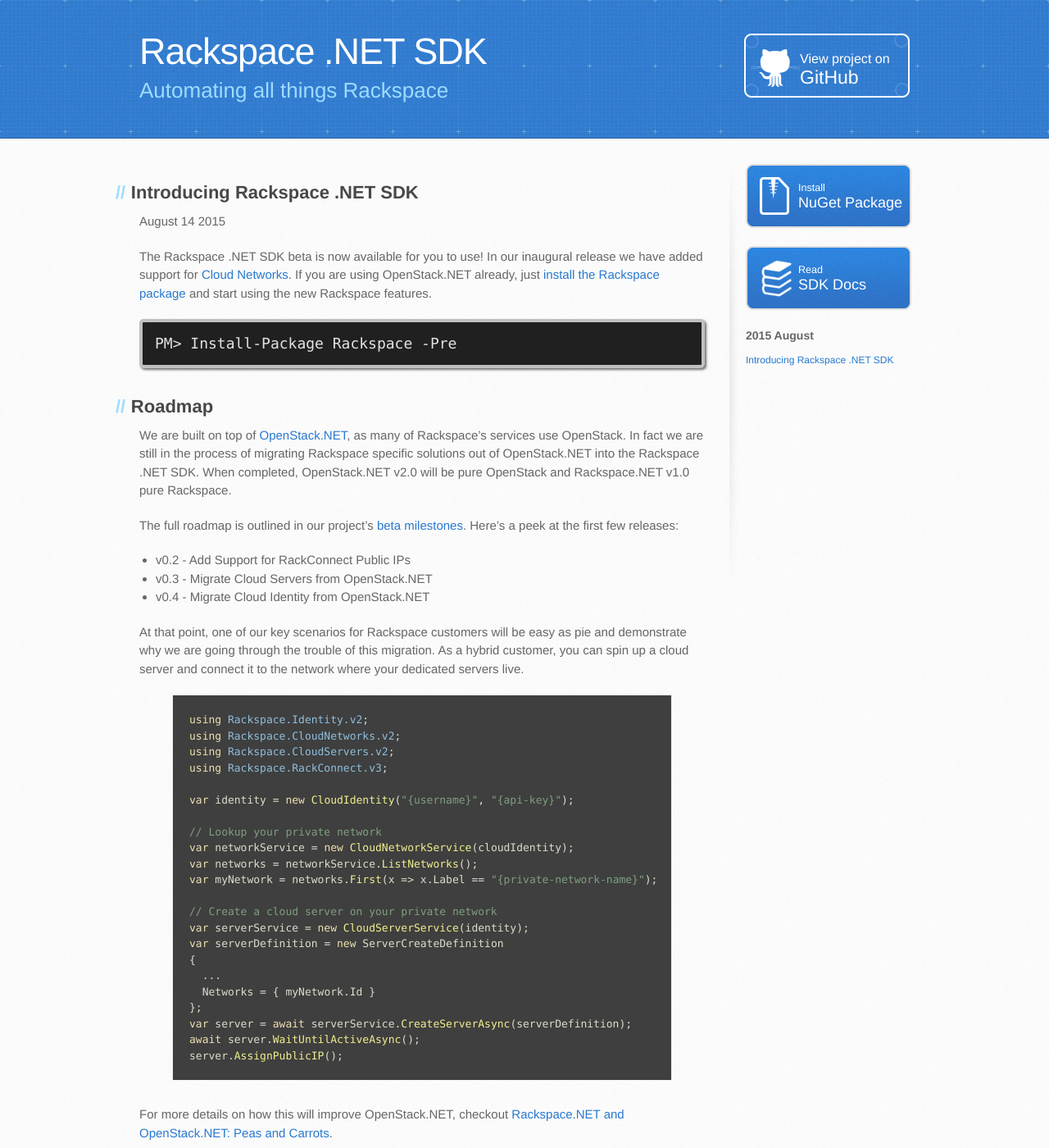
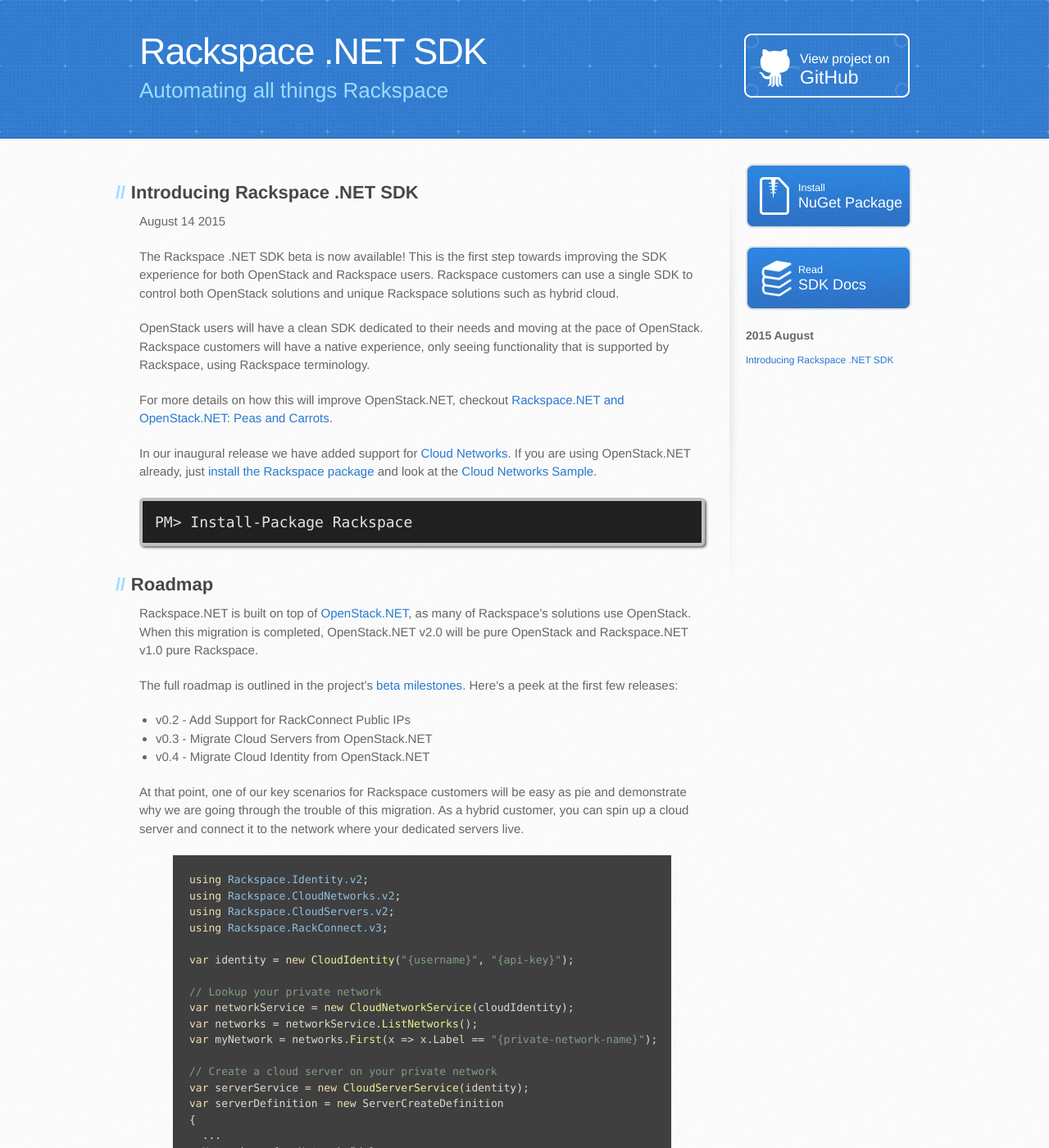
Before and after one commit to rackspace/rackspace-net-sdk, a Jekyll site: the page built from _posts/2015-08-14-introducing-rackspace-dotnet-sdk.markdown, in a window 1280 px wide and 1400 px high. Shown: the whole window at 82% size. Built offline with Jekyll 4.4.1, drawn with Linux system fonts in a browser that asks for light colours; Markdown is read by kramdown in place of the engine named in the settings.

Commit message:
Improve intro text for package

```diff
--- a/_posts/2015-08-14-introducing-rackspace-dotnet-sdk.markdown
+++ b/_posts/2015-08-14-introducing-rackspace-dotnet-sdk.markdown
@@ -5,25 +5,33 @@ date:   2015-08-14
 categories: release roadmap
 ---
 
-The Rackspace .NET SDK beta is now available for you to use!
+The Rackspace .NET SDK beta is now available! This is the first step towards improving the SDK
+experience for both OpenStack and Rackspace users. Rackspace customers can use a single
+SDK to control both OpenStack solutions and unique Rackspace solutions such as hybrid cloud.
+
+OpenStack users will have a clean SDK dedicated to their needs
+and moving at the pace of OpenStack. Rackspace customers will have a native experience,
+only seeing functionality that is supported by Rackspace, using Rackspace terminology.
+
+For more details on how this will improve OpenStack.NET, checkout
+[Rackspace.NET and OpenStack.NET: Peas and Carrots][rackspacenet-openstacknet].
+
 In our inaugural release we have added support for [Cloud Networks][cloud-networks-overview].
 If you are using OpenStack.NET already, just [install the Rackspace package][nuget-pkg]
-and start using the new Rackspace features.
+and look at the [Cloud Networks Sample][cloud-networks-sample].
 
 <div class="nuget-badge">
   <p>
-    <code>PM&gt; Install-Package Rackspace -Pre</code>
+    <code>PM&gt; Install-Package Rackspace</code>
   </p>
 </div>
 
 ## Roadmap ##
-We are built on top of [OpenStack.NET](http://openstacknetsdk.org), as many of
-Rackspace's services use OpenStack. In fact we are still in the process of migrating
-Rackspace specific solutions out of OpenStack.NET into the Rackspace .NET SDK. When
-completed, OpenStack.NET v2.0 will be pure OpenStack and Rackspace.NET v1.0 pure
-Rackspace.
+Rackspace.NET is built on top of [OpenStack.NET](http://openstacknetsdk.org), as many of
+Rackspace's solutions use OpenStack. When this migration is completed, OpenStack.NET
+v2.0 will be pure OpenStack and Rackspace.NET v1.0 pure Rackspace.
 
-The full roadmap is outlined in our project's [beta milestones][rackspacenet-milestones].
+The full roadmap is outlined in the project's [beta milestones][rackspacenet-milestones].
 Here's a peek at the first few releases:
 
 * v0.2 - Add Support for RackConnect Public IPs
@@ -60,11 +68,9 @@ await server.WaitUntilActiveAsync();
 server.AssignPublicIP();
 {% endhighlight %}
 
-For more details on how this will improve OpenStack.NET, checkout
-[Rackspace.NET and OpenStack.NET: Peas and Carrots][rackspacenet-openstacknet].
-
 [v0.4.0]: https://github.com/rackspace/rackspace-net-sdk/milestones/v0.4.0
 [rackspacenet-milestones]: https://github.com/rackspace/rackspace-net-sdk/milestones
 [cloud-networks-overview]: http://www.rackspace.com/cloud/networks
+[cloud-networks-sample]: {{ site.baseurl }}/samples
 [nuget-pkg]: http://nuget.org/packages/Rackspace
 [rackspacenet-openstacknet]: https://github.com/openstacknetsdk/openstack.net/wiki/Rackspace-and-OpenStack.NET
```
